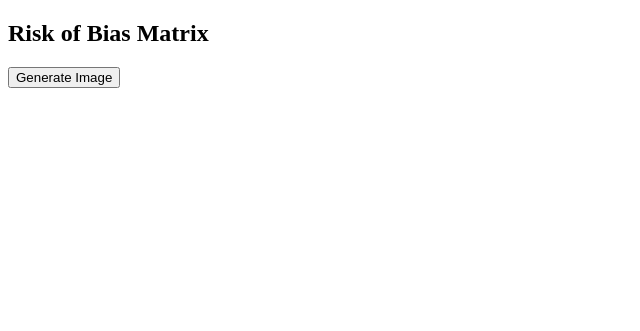
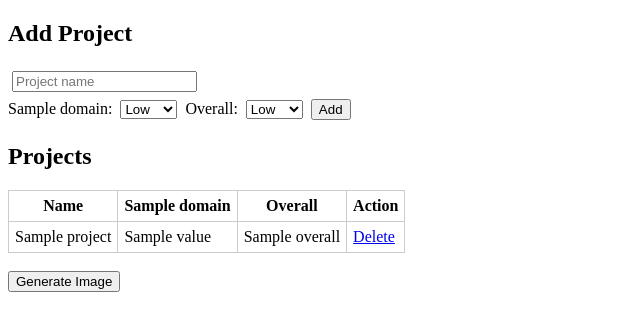
Before and after one commit to dmpdownloads-prog/risk-matrix-app, a Flask app: template templates/index.html in a window 1280 px wide. Shown: the top 331 px of the page, without its empty margins (0-640 px from the left). Run offline with Flask 3, Linux system fonts and the light colour scheme; the template is opened without the code that fills it: most values are stand-ins (such as "Sample title", 1, 10 or a date in 2020); parts of the project's set-up code (start-up, migrations or seed data) failed here and were passed over.

Commit message:
Add UI to manage projects

```diff
--- a/app.py
+++ b/app.py
@@ -1,119 +1,94 @@
-from flask import Flask, render_template, send_file
+from flask import Flask, render_template, request, redirect, url_for, send_file
 import firebase_admin
 from firebase_admin import credentials, firestore
 from PIL import Image, ImageDraw, ImageFont
-import io
-import os
+import io, os
 
 app = Flask(__name__)
 
-# -------------------------------
-# Firebase Initialization (SAFE)
-# -------------------------------
-cred_path = os.environ.get("FIREBASE_CREDENTIALS")
-
-if not cred_path:
-    raise RuntimeError("FIREBASE_CREDENTIALS environment variable not set")
-
-cred = credentials.Certificate(cred_path)
+# Firebase init
+cred = credentials.Certificate(os.environ["FIREBASE_CREDENTIALS"])
 firebase_admin.initialize_app(cred)
 db = firestore.client()
 
-# -------------------------------
-# Risk color + symbol mapping
-# -------------------------------
 COLOR_MAP = {
-    "high": ((220, 53, 69), "-"),   # red
-    "some": ((255, 193, 7), "!"),   # yellow
-    "low":  ((40, 167, 69), "+")    # green
+    "high": ((220, 53, 69), "-"),
+    "some": ((255, 193, 7), "!"),
+    "low":  ((40, 167, 69), "+")
 }
 
-# -------------------------------
-# Routes
-# -------------------------------
+DOMAINS = ["D1", "D2", "D3", "D4", "D5"]
+
+# ---------------- ROUTES ----------------
+
 @app.route("/")
 def index():
-    return render_template("index.html")
+    docs = db.collection("projects").stream()
+    projects = [{**d.to_dict(), "id": d.id} for d in docs]
+    return render_template("index.html", projects=projects, domains=DOMAINS)
+
+@app.route("/add", methods=["POST"])
+def add_project():
+    name = request.form["name"]
+    values = [request.form[d] for d in DOMAINS]
+    overall = request.form["overall"]
+
+    db.collection("projects").add({
+        "name": name,
+        "values": values,
+        "overall": overall
+    })
+
+    return redirect(url_for("index"))
+
+@app.route("/delete/<id>")
+def delete_project(id):
+    db.collection("projects").document(id).delete()
+    return redirect(url_for("index"))
 
 @app.route("/generate")
 def generate_image():
     docs = db.collection("projects").stream()
-    projects = [doc.to_dict() for doc in docs]
+    projects = [d.to_dict() for d in docs]
 
     if not projects:
         return "No project data found in Firestore", 400
 
-    image = draw_matrix(projects)
+    img = draw_matrix(projects)
+    buf = io.BytesIO()
+    img.save(buf, format="PNG")
+    buf.seek(0)
 
-    buffer = io.BytesIO()
-    image.save(buffer, format="PNG")
-    buffer.seek(0)
+    return send_file(buf, mimetype="image/png",
+                     as_attachment=True,
+                     download_name="risk_matrix.png")
 
-    return send_file(
-        buffer,
-        mimetype="image/png",
-        as_attachment=True,
-        download_name="risk_matrix.png"
-    )
+# ---------------- IMAGE LOGIC ----------------
 
-# -------------------------------
-# Image Generator
-# -------------------------------
 def draw_matrix(projects):
-    cell_w = 70
-    cell_h = 50
-    left_margin = 260
-    top_margin = 80
+    cell_w, cell_h = 70, 50
+    left_margin, top_margin = 260, 80
+    domains = DOMAINS + ["Overall"]
 
-    domains = ["D1", "D2", "D3", "D4", "D5", "Overall"]
-
-    width = left_margin + len(domains) * cell_w + 20
-    height = top_margin + len(projects) * cell_h + 120
+    width = left_margin + len(domains) * cell_w
+    height = top_margin + len(projects) * cell_h + 100
 
     img = Image.new("RGB", (width, height), "white")
     draw = ImageDraw.Draw(img)
+    font = ImageFont.load_default()
 
-    try:
-        font = ImageFont.truetype("DejaVuSans.ttf", 14)
-    except:
-        font = ImageFont.load_default()
+    for i, d in enumerate(domains):
+        draw.text((left_margin + i * cell_w + 18, 40), d, fill="black", font=font)
 
-    # Header
-    for i, d in enumerate(domains):
-        x = left_margin + i * cell_w + 18
-        draw.text((x, 40), d, fill="black", font=font)
+    for r, p in enumerate(projects):
+        y = top_margin + r * cell_h
+        draw.text((20, y + 15), p["name"], fill="black", font=font)
 
-    # Rows
-    for row, project in enumerate(projects):
-        y = top_margin + row * cell_h
-
-        # Project name
-        draw.text((20, y + 15), project["name"], fill="black", font=font)
-
-        values = project["values"] + [project["overall"]]
-
-        for col, value in enumerate(values):
-            color, symbol = COLOR_MAP.get(value, ((200, 200, 200), "?"))
-
-            cx = left_margin + col * cell_w + cell_w // 2
+        for c, v in enumerate(p["values"] + [p["overall"]]):
+            color, sym = COLOR_MAP[v]
+            cx = left_margin + c * cell_w + cell_w // 2
             cy = y + cell_h // 2
-
-            draw.ellipse(
-                (cx - 14, cy - 14, cx + 14, cy + 14),
-                fill=color
-            )
-
-            draw.text(
-                (cx - 4, cy - 7),
-                symbol,
-                fill="black",
-                font=font
-            )
+            draw.ellipse((cx-14, cy-14, cx+14, cy+14), fill=color)
+            draw.text((cx-4, cy-7), sym, fill="black", font=font)
 
     return img
-
-# -------------------------------
-# Local Run (optional)
-# -------------------------------
-if __name__ == "__main__":
-    app.run(debug=True)
--- a/templates/index.html
+++ b/templates/index.html
@@ -1,12 +1,65 @@
 <!DOCTYPE html>
 <html>
 <head>
-  <title>Risk Matrix Generator</title>
+  <title>Risk Matrix</title>
+  <style>
+    select, input { margin: 4px; }
+    table { border-collapse: collapse; margin-top: 20px; }
+    td, th { border: 1px solid #ccc; padding: 6px; }
+  </style>
 </head>
 <body>
-  <h2>Risk of Bias Matrix</h2>
-  <a href="/generate">
-    <button>Generate Image</button>
-  </a>
+
+<h2>Add Project</h2>
+
+<form method="post" action="/add">
+  <input name="name" placeholder="Project name" required><br>
+
+  {% for d in domains %}
+    {{ d }}:
+    <select name="{{ d }}">
+      <option value="low">Low</option>
+      <option value="some">Some</option>
+      <option value="high">High</option>
+    </select>
+  {% endfor %}
+
+  Overall:
+  <select name="overall">
+    <option value="low">Low</option>
+    <option value="some">Some</option>
+    <option value="high">High</option>
+  </select>
+
+  <button type="submit">Add</button>
+</form>
+
+<h2>Projects</h2>
+
+<table>
+  <tr>
+    <th>Name</th>
+    {% for d in domains %}<th>{{ d }}</th>{% endfor %}
+    <th>Overall</th>
+    <th>Action</th>
+  </tr>
+
+  {% for p in projects %}
+  <tr>
+    <td>{{ p.name }}</td>
+    {% for v in p.values %}
+      <td>{{ v }}</td>
+    {% endfor %}
+    <td>{{ p.overall }}</td>
+    <td><a href="/delete/{{ p.id }}">Delete</a></td>
+  </tr>
+  {% endfor %}
+</table>
+
+<br>
+<a href="/generate">
+  <button>Generate Image</button>
+</a>
+
 </body>
 </html>
```
